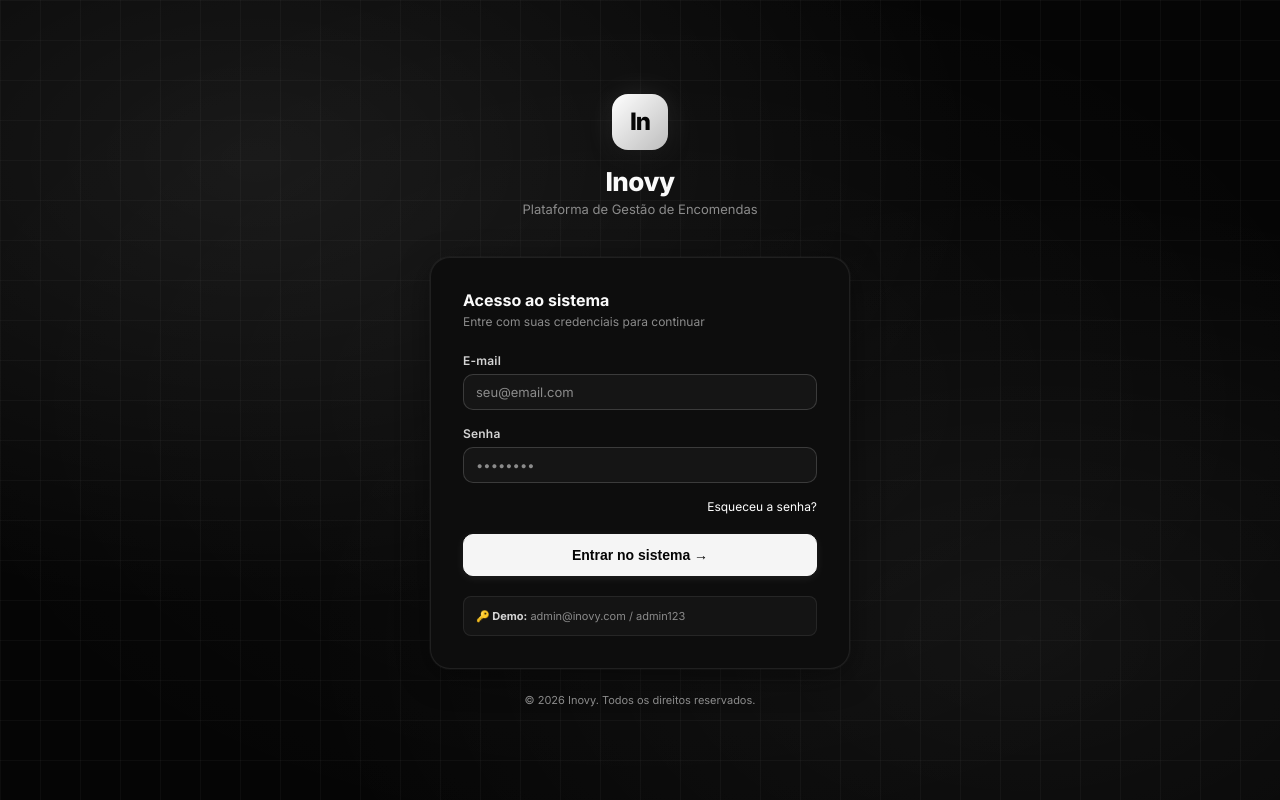
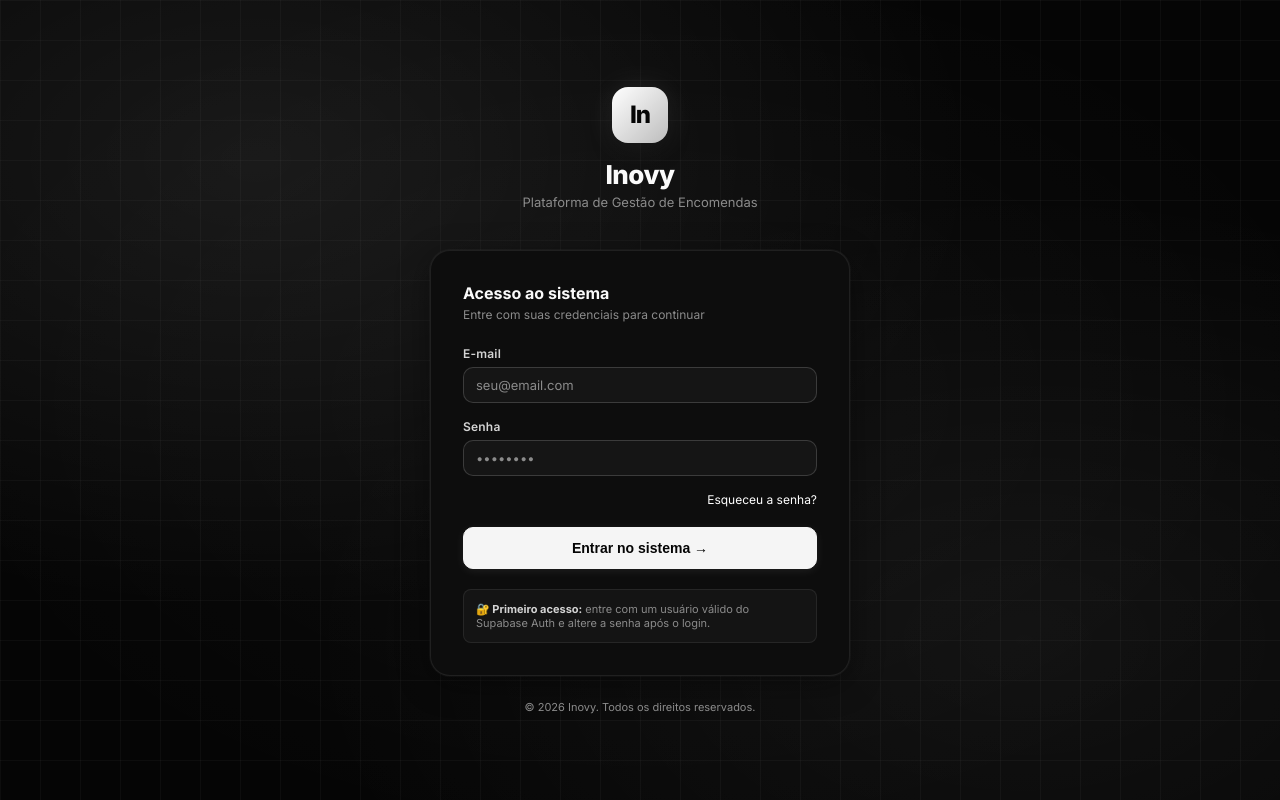
Before and after one commit to Lealweed/inovy-saas, a Next.js app: page / in a window 1280 px wide. Built offline with nearby package versions, Linux system fonts and the light colour scheme; no server answers.

Commit message:
fix: remove invalid demo login hint

```diff
--- a/src/app/page.tsx
+++ b/src/app/page.tsx
@@ -23,7 +23,7 @@ export default function LoginPage() {
     });
 
     if (authError) {
-      setError("E-mail ou senha inválidos. Tente novamente.");
+      setError("E-mail ou senha inválidos. Se for o primeiro acesso, redefina a senha no Supabase Auth.");
       setLoading(false);
     } else {
       router.push("/dashboard");
@@ -206,7 +206,6 @@ export default function LoginPage() {
             </button>
           </form>
 
-          {/* Demo credentials hint */}
           <div style={{
             marginTop: "20px",
             padding: "12px",
@@ -216,8 +215,8 @@ export default function LoginPage() {
             fontSize: "11px",
             color: "var(--text-muted)",
           }}>
-            <strong style={{ color: "var(--text-secondary)" }}>🔑 Demo:</strong>{" "}
-            admin@inovy.com / admin123
+            <strong style={{ color: "var(--text-secondary)" }}>🔐 Primeiro acesso:</strong>{" "}
+            entre com um usuário válido do Supabase Auth e altere a senha após o login.
           </div>
         </div>
 
```
